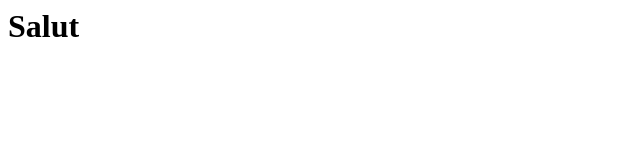
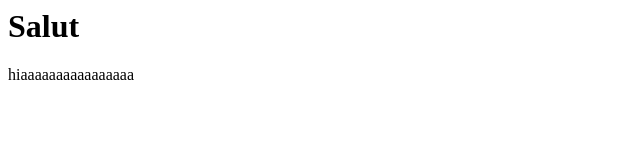
Before and after one commit to AdrarSamir/new, a plain HTML site: page bibi.html in a window 1280 px wide. Shown: the whole page, without its empty margins (0-640 px from the left). Drawn offline with Linux system fonts and the light colour scheme.

Commit message:
version 3

```diff
--- a/bibi.html
+++ b/bibi.html
@@ -6,5 +6,6 @@
 </head>
 <body>
     <h1>Salut</h1>
+    <p>hiaaaaaaaaaaaaaaaa</p>
 </body>
 </html>
```
